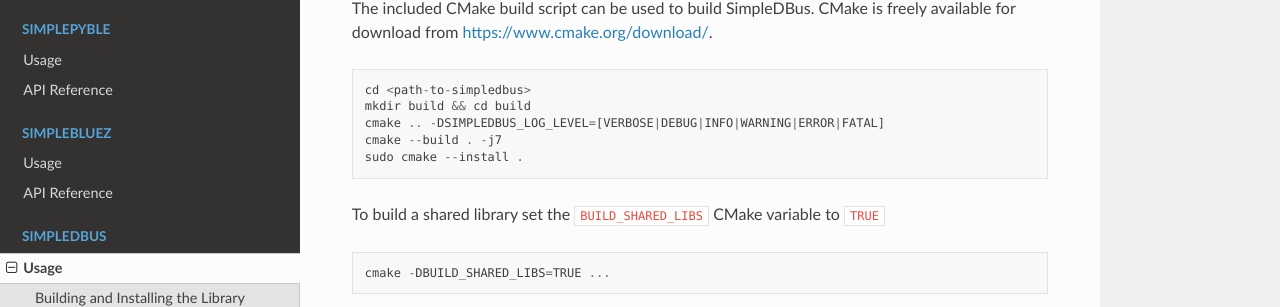
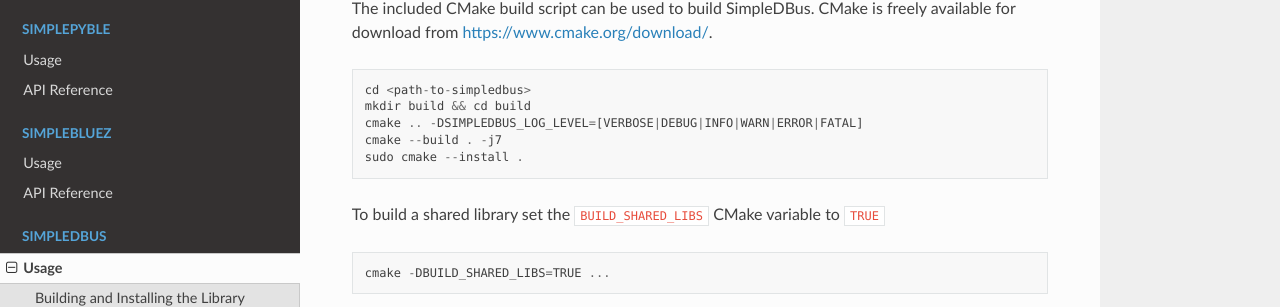
Before and after one commit to OpenBluetoothToolbox/SimpleBLE, a Sphinx documentation site: the page built from docs/simpledbus/usage.rst, in a window 1280 px wide and 900 px high. Shown: the part 358-665 px from the top of the window. Built offline with Sphinx 7.4.7 and the Read the Docs theme 2.0.0, drawn with Linux system fonts in a browser that asks for light colours.

Commit message:
Fix incorrect logging logic

```diff
--- a/docs/changelog.rst
+++ b/docs/changelog.rst
@@ -38,6 +38,7 @@
 
 -  Incorrect handling of services and characteristics in the Python examples. *(Thanks Carl-CWX!)*
 -  Minor potential race condition in the safe callback.
+-  Compilation-time log levels were not being set correctly. *(Thanks chen3496!)*
 -  (Linux) Peripheral would still issue callbacks after deletion.
 -  (MacOS) Increased priority of the dispatch queue to prevent jitter in the incoming data.
 -  (Windows) Missing peripheral identifier data. *(Thanks eriklins!)*
--- a/docs/simpleble/usage.rst
+++ b/docs/simpleble/usage.rst
@@ -71,7 +71,7 @@
    cmake -H <path-to-simpleble> -B build_simpleble -DSIMPLEBLE_PLAIN=TRUE
 
 To modify the log level, set the ``SIMPLEBLE_LOG_LEVEL`` CMake variable to one of the
-following values: ``VERBOSE``, ``DEBUG``, ``INFO``, ``WARNING``, ``ERROR``, ``FATAL`` ::
+following values: ``VERBOSE``, ``DEBUG``, ``INFO``, ``WARN``, ``ERROR``, ``FATAL`` ::
 
    cmake -H <path-to-simpleble> -B build_simpleble -DSIMPLEBLE_LOG_LEVEL=DEBUG
 
--- a/docs/simplebluez/usage.rst
+++ b/docs/simplebluez/usage.rst
@@ -16,7 +16,7 @@
 
    cd <path-to-simplebluez>
    mkdir build && cd build
-   cmake .. -DSIMPLEBLUEZ_LOG_LEVEL=[VERBOSE|DEBUG|INFO|WARNING|ERROR|FATAL]
+   cmake .. -DSIMPLEBLUEZ_LOG_LEVEL=[VERBOSE|DEBUG|INFO|WARN|ERROR|FATAL]
    cmake --build . -j7
    sudo cmake --install .
 
--- a/docs/simpledbus/usage.rst
+++ b/docs/simpledbus/usage.rst
@@ -16,7 +16,7 @@
 
    cd <path-to-simpledbus>
    mkdir build && cd build
-   cmake .. -DSIMPLEDBUS_LOG_LEVEL=[VERBOSE|DEBUG|INFO|WARNING|ERROR|FATAL]
+   cmake .. -DSIMPLEDBUS_LOG_LEVEL=[VERBOSE|DEBUG|INFO|WARN|ERROR|FATAL]
    cmake --build . -j7
    sudo cmake --install .
 
```
Also changed, not shown: 2 other files.
